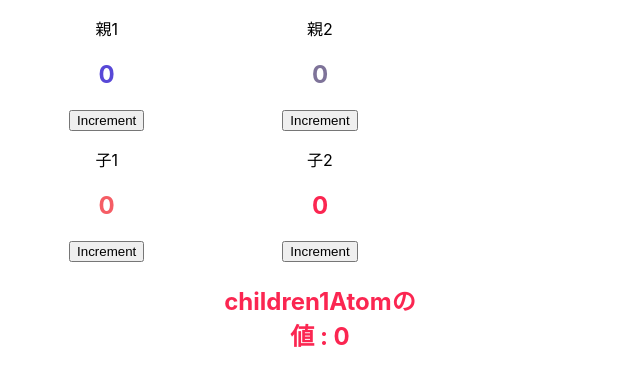
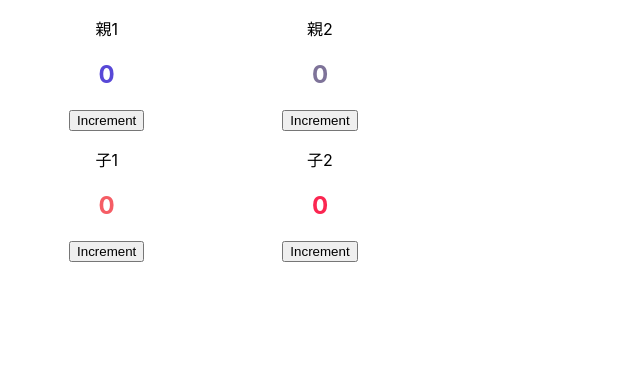
Before and after one commit to rin1208/recoil-sample, a React (Create React App) app: page / in a window 1280 px wide. Shown: the top 386 px of the page, without its empty margins (0-640 px from the left). Built offline with nearby package versions, Linux system fonts and the light colour scheme; what recoil-persist would draw is missing.

Commit message:
コメントアウト

```diff
--- a/src/component/Children2.tsx
+++ b/src/component/Children2.tsx
@@ -5,7 +5,7 @@ import RecoilCount from "./recoilCounter";
 const Children2: React.FC = () => {
   const [num, setNum] = useRecoilState(children2Atom);
 
-  const num2 = useRecoilValue(children1Atom);
+  // const num2 = useRecoilValue(children1Atom);
 
   const getColor = () => Math.floor(Math.random() * 255);
 
@@ -16,7 +16,7 @@ const Children2: React.FC = () => {
     <div>
       <h2 style={style}>{num}</h2>
       <RecoilCount count={num} setCount={setNum} />
-      <h2 style={style}>children1Atomの値 : {num2} </h2>
+      {/* <h2 style={style}>children1Atomの値 : {num2} </h2> */}
     </div>
   );
 };
```
